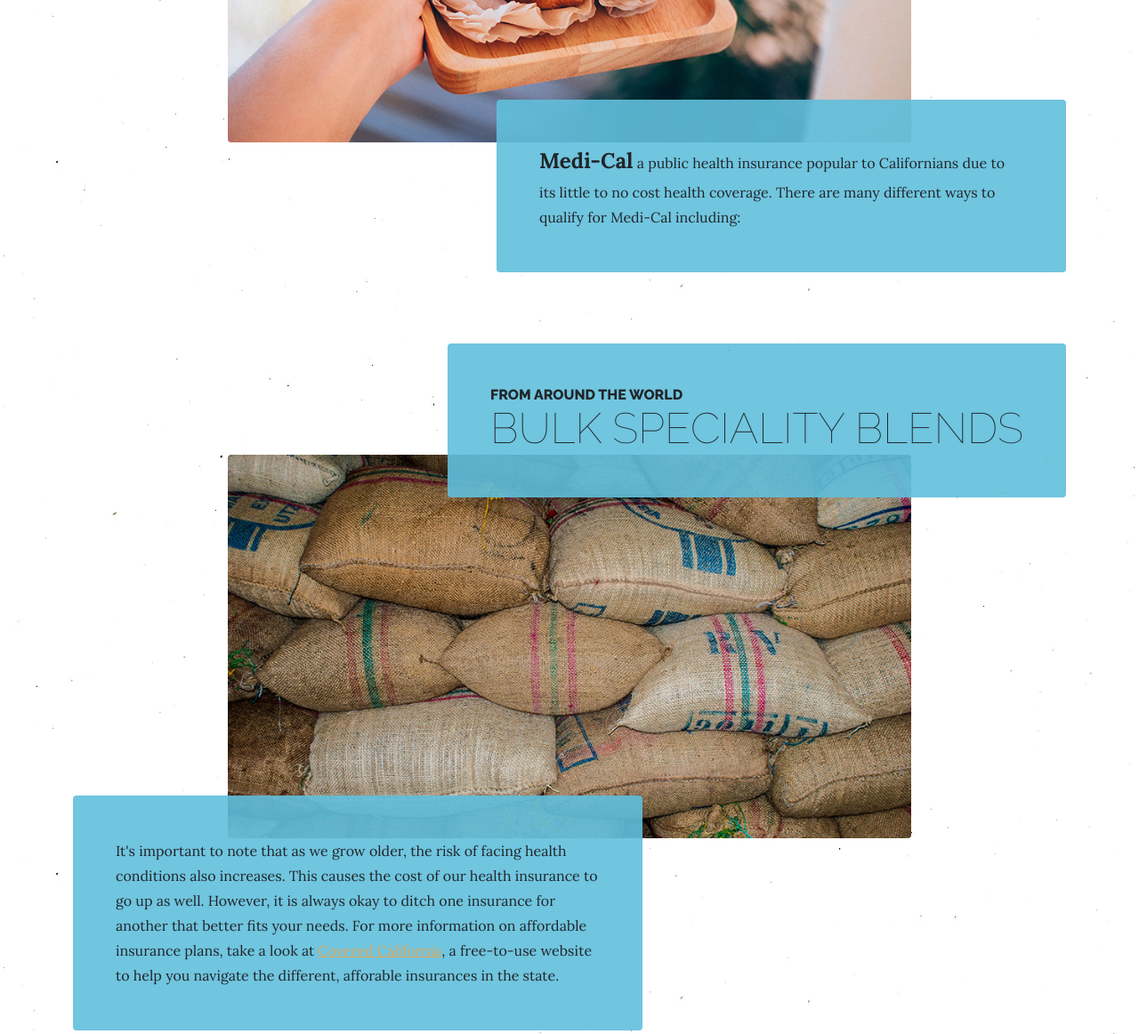
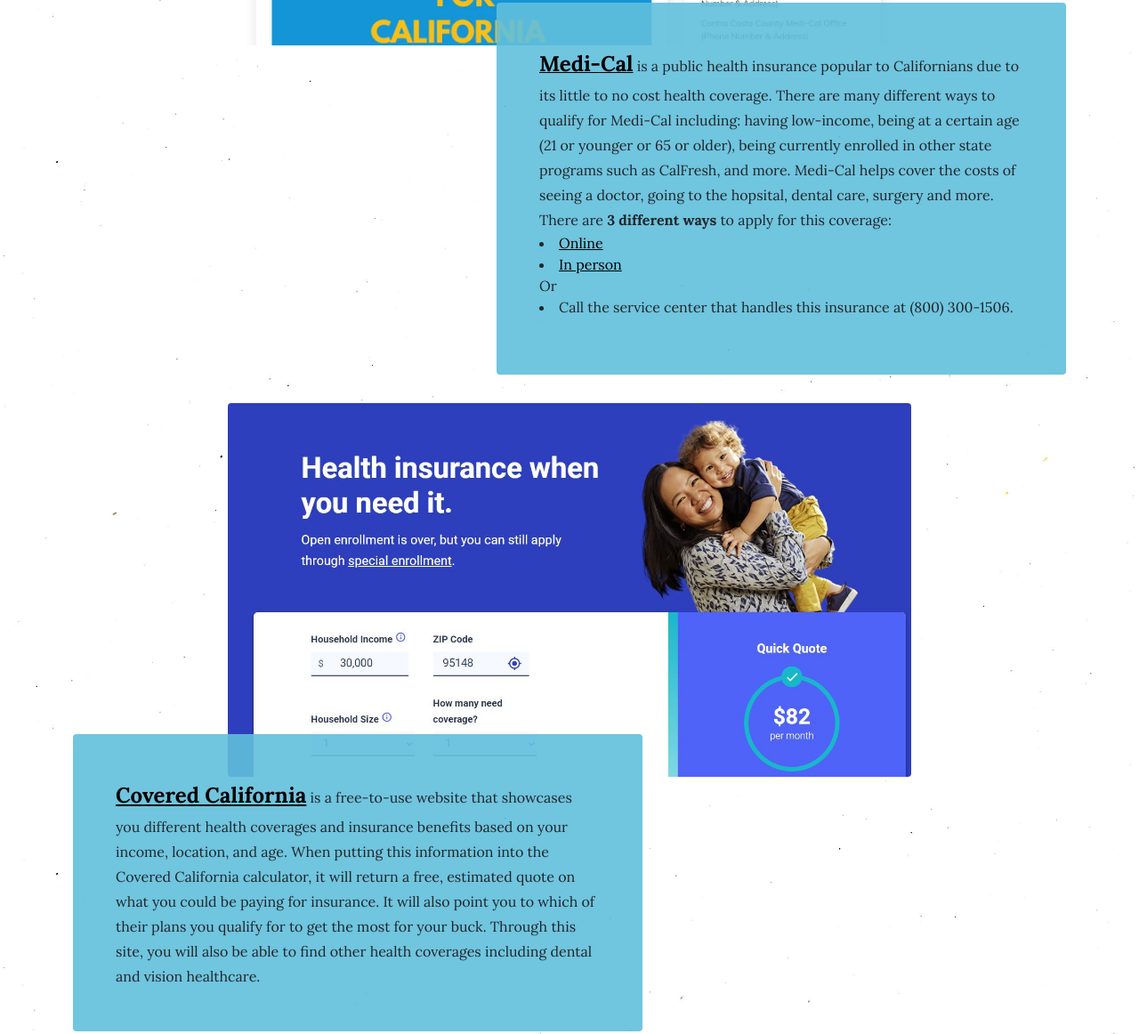
Before and after one commit to ndnrlg/goldenstatecoders, a plain HTML site: page medical.html in a window 1280 px wide. Shown: the part 1847-3009 px from the top of the page at 89% size. Drawn offline with nearby package versions, Linux system fonts and the light colour scheme.

Commit message:
Added more images and content to the medical page ~ should be done now

```diff
--- a/medical.html
+++ b/medical.html
@@ -55,7 +55,7 @@
                             <p class="mb-0">
                                 In the State of California, it is a requirement that people must have some form of health insurance. Otherwise they will
                                 be met with tax penalties. Although there are
-                                <a href="https://www.coveredca.com/learning-center/tax-penalty-details-and-exemptions/exemptions/">exemptions</a>
+                                <a href="https://www.coveredca.com/learning-center/tax-penalty-details-and-exemptions/exemptions/" style="color: #000">exemptions</a>
                                 to these penalties, we want you to know that there is affordable healthcare
                                 out there that is accessible to people who have low income and are facing poverty. Let's take a look at some of them.
                             </p>
@@ -71,17 +71,32 @@
                         <div class="bg-faded p-5 d-flex me-auto rounded">
                             <h2 class="section-heading mb-0">
                                 <span class="section-heading-upper">Getting the benefits you need</span>
-                                <span class="section-heading-lower">California Health Insurances</span>
+                                <span class="section-heading-lower">California Health Insurances Guide</span>
                             </h2>
                         </div>
                     </div>
-                    <img class="product-item-img mx-auto d-flex rounded img-fluid mb-3 mb-lg-0" src="assets/img/products-02.jpg" alt="..." />
+                    <img class="product-item-img mx-auto d-flex rounded img-fluid mb-3 mb-lg-0" src="assets/img/mc.jpg" alt="..." />
                     <div class="product-item-description d-flex ms-auto">
                         <div class="bg-faded p-5 rounded">
                             <p class="mb-0">
-                                <b style="font-size:24px;">Medi-Cal</b> a public health insurance popular to Californians due to its little to no cost health coverage. There
-                                are many different ways to qualify for Medi-Cal including:
+                                <a href="https://icaliforniafoodstamps.com/california-medicaid/" style="color: #000"><b style="font-size:24px;">Medi-Cal</b></a> is a public health
+                                insurance popular to Californians due to its little to no cost health coverage. There
+                                are many different ways to qualify for Medi-Cal including: having low-income, being at a certain age (21 or younger or 65 or older), being currently
+                                enrolled in other state programs such as CalFresh, and more. Medi-Cal helps cover the costs of seeing a doctor, going to the hopsital, dental care,
+                                surgery and more. There are <b style="font-size:18;">3 different ways</b> to apply for this coverage:
+
+                                <li>
+                                    <a href="https://www.coveredca.com/apply/" style="color: #000">Online</a>
+                                </li>
+                                <li>
+                                    <a href="https://storefronts.coveredca.com/" style="color: #000">In person</a>
+                                </li>
+                                Or
+                                <li>
+                                    Call the service center that handles this insurance at (800) 300-1506.
+                                </li>
                             </p>
+
                         </div>
                     </div>
                 </div>
@@ -91,28 +106,39 @@
             <div class="container">
                 <div class="product-item">
                     <div class="product-item-title d-flex">
-                        <div class="bg-faded p-5 d-flex ms-auto rounded">
-                            <h2 class="section-heading mb-0">
-                                <span class="section-heading-upper">From Around the World</span>
-                                <span class="section-heading-lower">Bulk Speciality Blends</span>
-                            </h2>
-                        </div>
                     </div>
-                    <img class="product-item-img mx-auto d-flex rounded img-fluid mb-3 mb-lg-0" src="assets/img/products-03.jpg" alt="..." />
+                    <img class="product-item-img mx-auto d-flex rounded img-fluid mb-3 mb-lg-0" src="assets/img/cc.jpg" alt="..." />
                     <div class="product-item-description d-flex me-auto">
                         <div class="bg-faded p-5 rounded">
                             <p class="mb-0">
-                                It's important to note that as we grow older, the risk of facing health conditions also increases. This causes
-                                the cost of our health insurance to go up as well. However, it is always okay to ditch one insurance for another
-                                that better fits your needs. For more information on affordable insurance plans, take a look at
-                                <a href="https://www.coveredca.com/">Covered California</a>, a free-to-use website to help you navigate the different,
-                                afforable insurances in the state.
+                                <b style="font-size:24px;"><a href="https://www.coveredca.com/" style="color: #000">Covered California</a></b> is a free-to-use website
+                                that showcases you different health coverages and insurance benefits based on your income, location, and age. When putting this information
+                                into the Covered California calculator, it will return a free, estimated quote on what you could be paying for insurance. It will also point you
+                                to which of their plans you qualify for to get the most for your buck. Through this site, you will also be able to find other health coverages including
+                                dental and vision healthcare.
                             </p>
                         </div>
                     </div>
                 </div>
             </div>
         </section>
+        <section class="page-section">
+            <div class="container">
+                    <img class="product-item-img mx-auto d-flex rounded img-fluid mb-3 mb-lg-0" src="assets/img/health3.jpg" alt="..." />
+                    <div class="product-item-description d-flex me-auto">
+                        <div class="bg-faded p-5 rounded">
+                            <p class="mb-0">
+                                It's important to note that as we grow older, our risk of health conditions also increases. This causes
+                                the cost of our health insurance to go up. However, it is always okay to ditch one insurance for another
+                                that better fits your needs and is within your budget. The cost of living in California is already high enough as it is, let's make it easier on us
+                                to find health coverage that not only helps us meet our needs, but it's also affordable.
+                            </p>
+                        </div>
+                    </div>
+                </div>
+            </div>
+        </section>
+
         <footer class="footer text-faded text-center py-5">
             <div class="container"><p class="m-0 small">Copyright &copy; Bridge Inc. 2022</p></div>
         </footer>
```
Also changed, not shown: assets/img/cc.JPG (added), assets/img/health2.jpg (added), assets/img/health3.jpg (added), assets/img/mc.JPG (added).
